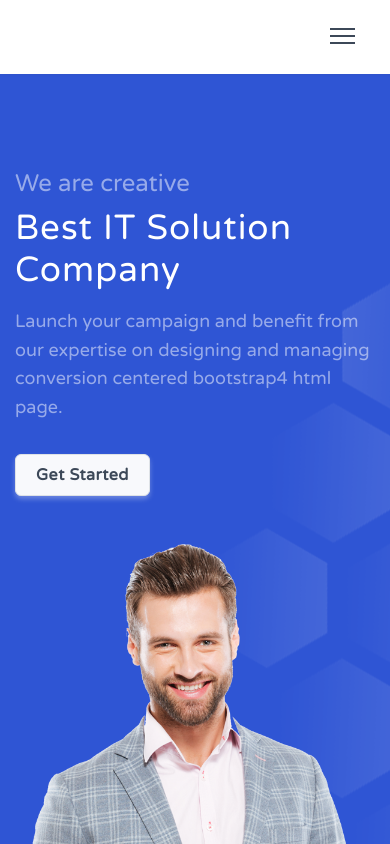
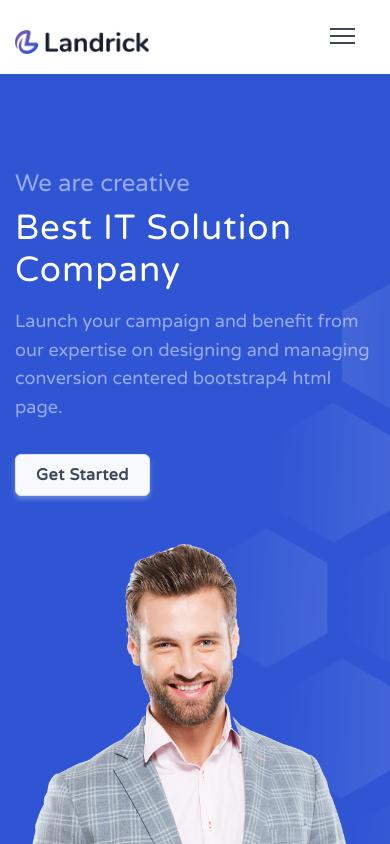
Before and after one commit to imarunpatel/SimplyTurn-Design, an Angular app: page / in a window 390 px wide. Shown: the top 844 px of the page. Built offline with nearby package versions, Linux system fonts and the light colour scheme; some icons are missing.

Commit message:
Fixed Header and Services

```diff
--- a/src/app/header/header.component.html
+++ b/src/app/header/header.component.html
@@ -2,8 +2,9 @@
   <div class="container">
       <!-- Logo container-->
       <div>
-          <a class="logo" href="index.html">
+          <a class="logo">
               <img [src]="logoSrc" height="24" alt="">
+              <img src="assets/images/logo-dark.png" height="24" alt="">
               <!-- <img *ngIf="!changeNavbarColor" src="assets/images/logo-light.png" class="l-light" height="24" alt=""> -->
           </a>
       </div>
--- a/src/app/header/header.component.scss
+++ b/src/app/header/header.component.scss
@@ -1,5 +1,24 @@
+
+#topnav {
+  .logo {
+    img:nth-of-type(2) {
+      display: none;
+    }
+  }
+}
 
 @media (max-width: 991px) {
+  #topnav {
+    .logo {
+      img:nth-of-type(2) {
+        margin-top: 30px;
+        display: block;
+      }
+      img:nth-of-type(1) {
+        display: none;
+      }
+    }
+  }
   #topnav {
     background-color: #ffffff;
     -webkit-box-shadow: 0 0 3px rgba(60, 72, 88, 0.15);
--- a/src/app/our-services/our-services.component.scss
+++ b/src/app/our-services/our-services.component.scss
@@ -149,3 +149,12 @@
     -webkit-transform: translateY(0);
             transform: translateY(0);
   }
+
+  @media (max-width: 768px) {
+
+    .features {
+      .image {
+        margin-left: 40%;
+      }
+    }
+  }
```
Also changed, not shown: src/app/header/header.component.ts (line endings or trailing spaces).
